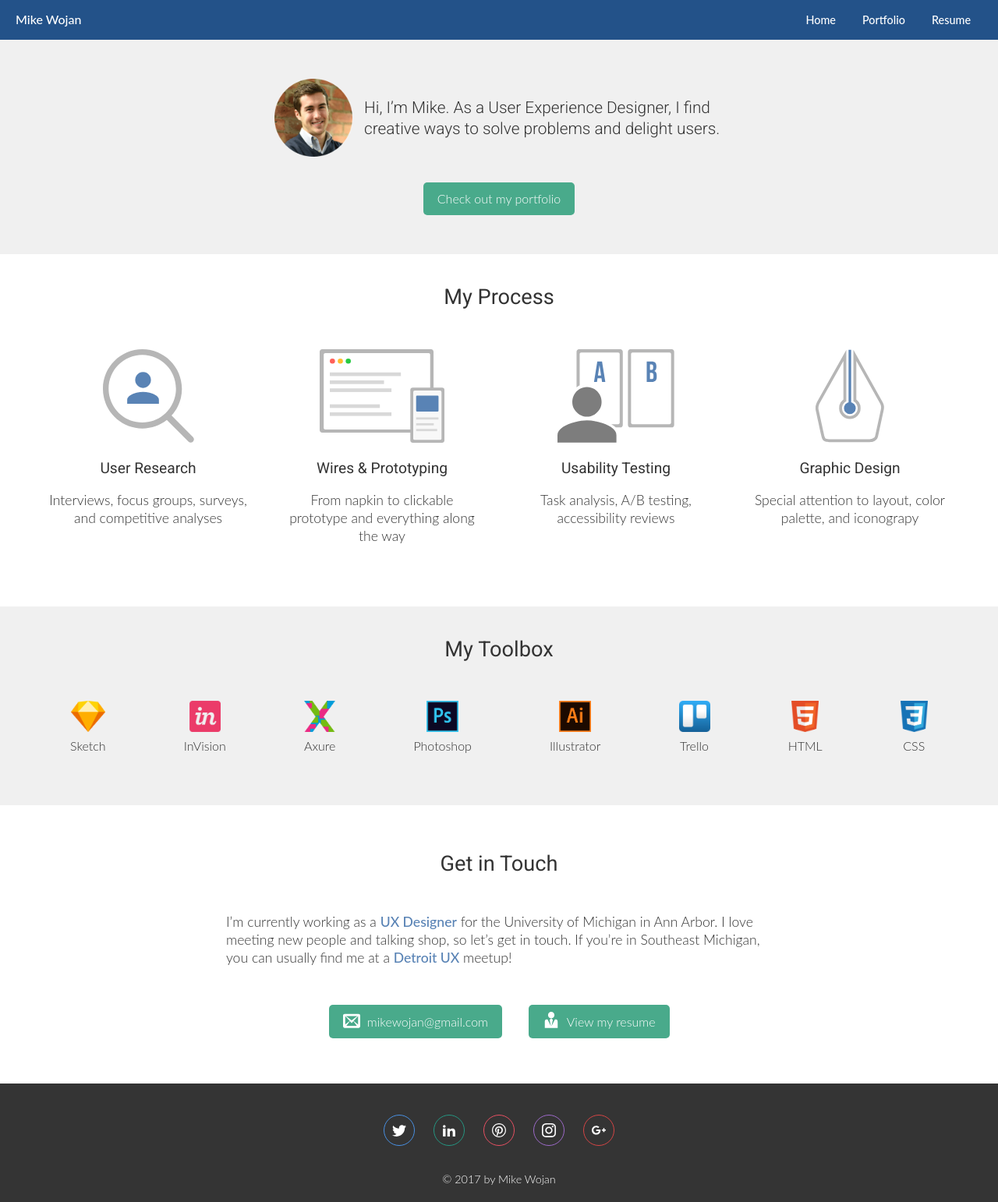
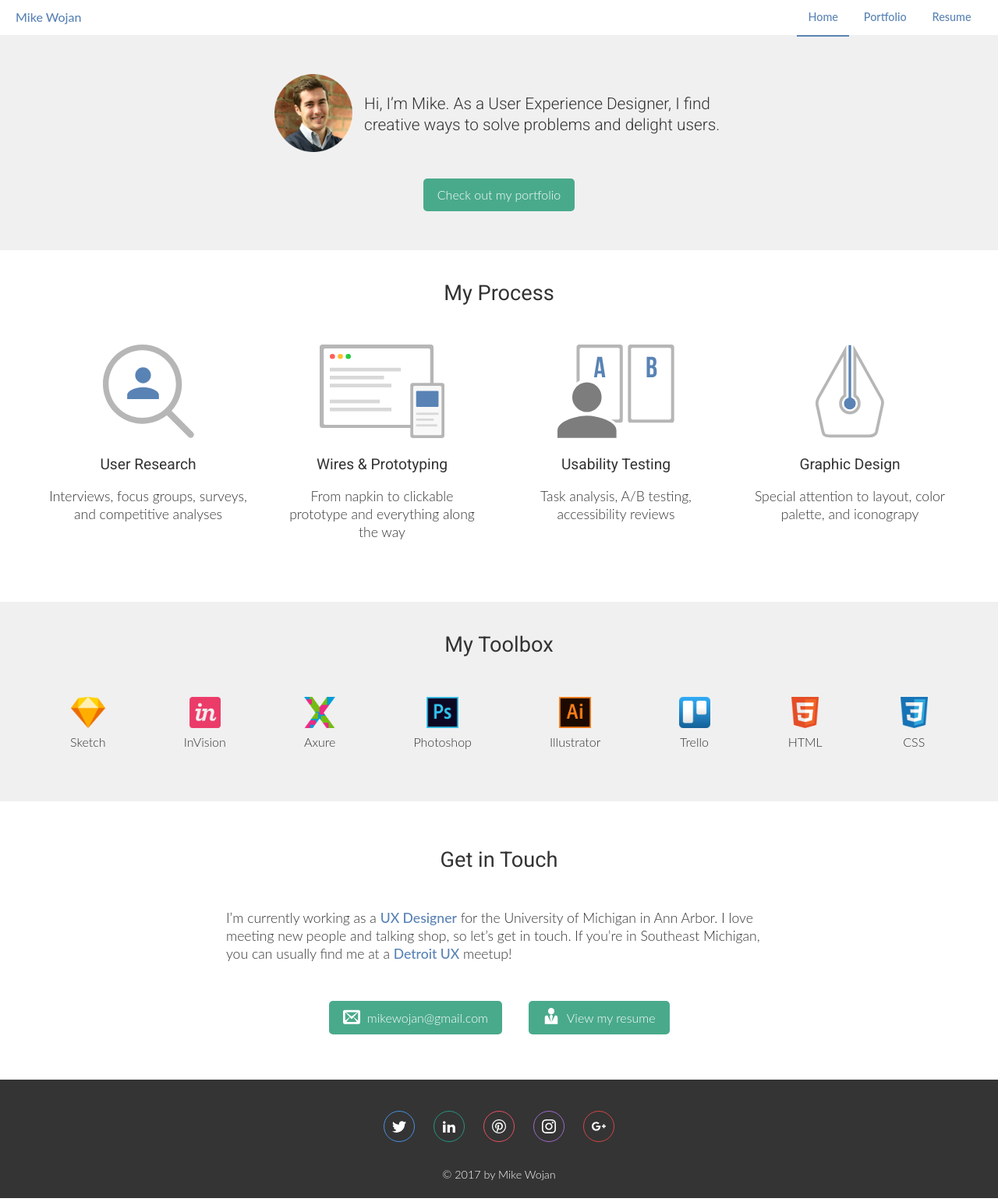
Before and after one commit to mtwojan/mikewojan.com, a Jekyll site: the page built from index.md, in a window 1280 px wide. Shown: the whole page at 78% size. Built offline with Jekyll 4.4.1, drawn with Linux system fonts in a browser that asks for light colours.

Commit message:
visual updates to navbar and active class styling

```diff
--- a/_includes/header.html
+++ b/_includes/header.html
@@ -2,11 +2,9 @@
   <div class="navbar-branding">
     <a href="/">Mike Wojan</a>
   </div>
-  <div class="navbar-links">
-    <ul>
-      <li><a href="/">Home</a></li>
-      <li><a href="/portfolio">Portfolio</a></li>
-      <li><a href="/docs/wojan-resume.pdf" target="_blank">Resume</a></li>
-    </ul>
-  </div>
+  <ul class="navbar-links">
+    <li><a href="/" {% if page.url == "/" %} class="active" {% endif %}>Home</a></li>
+    <li><a href="/portfolio" {% if page.url contains "/portfolio" %} class="active" {% endif %}>Portfolio</a></li>
+    <li><a href="/docs/wojan-resume.pdf" target="_blank">Resume</a></li>
+  </ul>
 </header>
--- a/_sass/abstracts/_variables.scss
+++ b/_sass/abstracts/_variables.scss
@@ -1,4 +1,5 @@
 $body-text: #333333;
+$blue: #5983B5;
 
 /* Media Queries */
 $small-max: 31.875rem; // 31.875 * 16 = 510px
--- a/_sass/layout/_header.scss
+++ b/_sass/layout/_header.scss
@@ -9,26 +9,33 @@
   -ms-flex-align: center;
           align-items: center;
   padding: 0px 20px;
-  background-color: #235289;
-  color: #fff;
+}
 
-  ul {
+.navbar-links {
+  margin: 0;
+  padding-left: 0;
   @include breakpoint($mq-small) {
     padding: 0px;
     margin: 20px 20px 0px;
     font-size: 1.3em;
   }
-  }
-
   li {
-    display: inline;
-    margin: 0px 15px;
+    display: inline-block;
     font-size: .9em;
   }
 
   a {
     text-decoration: none;
-    color: #fff;
+    display: block;
+    padding: 1em;
+    margin-bottom: -2px;
+    border-bottom: 2px solid transparent;
+    &:hover,
+    &.active {
+      border-bottom: 2px solid $blue;
+      text-decoration: none;
+    }
+  }
 }
 
 @include breakpoint($mq-small) {
@@ -36,14 +43,13 @@
   text-align: center;
   padding: 10px 0px;
 }
-}
 
 .navbar-branding {
+  a:hover {
+    text-decoration: none;
+  }
   @include breakpoint($mq-small) {
     font-size: 1.2em;
   }
 
 }
-
-.navbar-links{
-}
```
Lines whose indentation alone changed are shown as unchanged.
